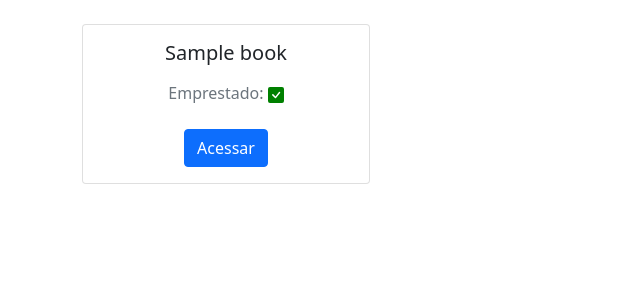
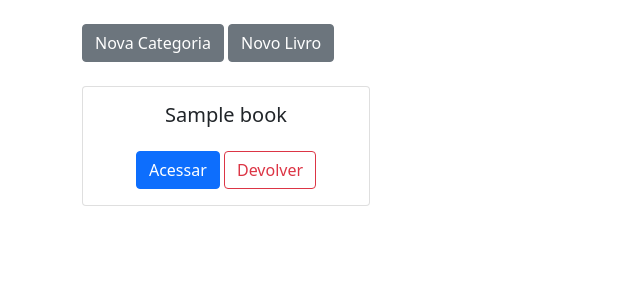
Before and after one commit to montalvas/lend-book, a Django app: template books/templates/books/home.html in a window 1280 px wide. Shown: the part 56-356 px from the top of the page, without its empty margins (0-640 px from the left). Run offline with Django 3.2, Linux system fonts and the light colour scheme; the template is opened without the code that fills it: values that come from a table or form of the project are taken from there, others are empty; tables that the repository leaves empty hold one stand-in row (values such as "Sample post"); some libraries are stand-ins or nearby versions.

Commit message:
redesenhado o layout dos buttons

```diff
--- a/books/templates/books/details.html
+++ b/books/templates/books/details.html
@@ -7,7 +7,9 @@
 
 <div class="container">
     <div class="row">
-        <div class="col"></div>
+        <div class="col">
+            <a class="btn btn-secondary" href="{% url 'books:home' %}" role="button">Voltar</a>
+        </div>
 
         <div class="col-6 col-sm-8">
             <h1 style="text-align: center;">Dados do livro:</h1>
--- a/books/templates/books/home.html
+++ b/books/templates/books/home.html
@@ -16,25 +16,29 @@
 
 <div class="container">
     <div class="row">
+        <div class="mb-4">
+            <button type="button" class="btn btn-secondary" data-toggle="modal" data-target="#newcategory">
+              Nova Categoria
+            </button>
+            <button type="button" class="btn btn-secondary" data-toggle="modal" data-target="#newbook">
+              Novo Livro
+            </button>
+        </div>
+    </div>
+    <div class="row">
         {% for book in books %}
             <div class="col-md mb-3">
                 <div class="card" style="width: 18rem;">
                     <div class="card-body" style="text-align: center;">
                         <h5 class="card-title mb-3">{{ book }}</h5>
-                        <h6 style="display: inline;" class="card-subtitle mb-3 text-muted">Emprestado: </h6>
-                        {% if book.lent %}
-                            <svg style="color: green; display: inline-block;" xmlns="http://www.w3.org/2000/svg" width="16" height="16" fill="currentColor" class="bi bi-check-square-fill" viewBox="0 0 16 16">
-                            <path d="M2 0a2 2 0 0 0-2 2v12a2 2 0 0 0 2 2h12a2 2 0 0 0 2-2V2a2 2 0 0 0-2-2H2zm10.03 4.97a.75.75 0 0 1 .011 1.05l-3.992 4.99a.75.75 0 0 1-1.08.02L4.324 8.384a.75.75 0 1 1 1.06-1.06l2.094 2.093 3.473-4.425a.75.75 0 0 1 1.08-.022z"/>
-                          </svg>
-                        {% else %}
-                            <svg style="color: red; display: inline-block;" xmlns="http://www.w3.org/2000/svg" width="16" height="16" fill="currentColor" class="bi bi-x-square-fill" viewBox="0 0 16 16">
-                            <path d="M2 0a2 2 0 0 0-2 2v12a2 2 0 0 0 2 2h12a2 2 0 0 0 2-2V2a2 2 0 0 0-2-2H2zm3.354 4.646L8 7.293l2.646-2.647a.5.5 0 0 1 .708.708L8.707 8l2.647 2.646a.5.5 0 0 1-.708.708L8 8.707l-2.646 2.647a.5.5 0 0 1-.708-.708L7.293 8 4.646 5.354a.5.5 0 1 1 .708-.708z"/>
-                          </svg>
-                        {% endif %}
-
                         <!-- buttons -->
                         <div class="mt-4">
                             <a class="btn btn-primary" href="{% url 'books:details' book.id %}"">Acessar</a>
+                            {% if book.lent %}
+                                <a class="btn btn-outline-danger" href="#" role="button">Devolver</a>
+                            {% else %}
+                                <a class="btn btn-outline-success" href="#" role="button">Emprestar</a>
+                            {% endif %}
                         </div>
                     </div>
                   </div>
--- a/books/urls.py
+++ b/books/urls.py
@@ -7,10 +7,12 @@ app_name = 'books'
 urlpatterns = [
     # Página inicial
     path('home/', views.home, name='home'),
-    # Página de informações do livro
+    # Informações do livro
     path('details/<int:id>', views.details, name='details'),
-    # Página de cadastro de livro
-    path('new/', views.register_book, name='register_book'),
-    # Página de exclusão de livro
+    # Cadastro de livro
+    path('new_book/', views.register_book, name='register_book'),
+    # Exclusão de livro
     path('delete/<int:id>', views.delete_book, name='delete_book'),
+    # Cadastro de categoria
+    path('new_category/', views.register_category, name='register_category'),
 ]
--- a/templates/_layouts/base.html
+++ b/templates/_layouts/base.html
@@ -18,16 +18,34 @@
       <div class="container-fluid">
         <a class="navbar-brand" href="{% url 'books:home' %}">Lendbook</a>
         {% if auth_user %}
-          <button type="button" class="btn btn-success" data-toggle="modal" data-target="#newbook">
-            Novo Livro
-          </button>
           <a class="btn btn-danger" href="{% url 'users:logout' %}">Logout</a>
         {% endif %}
       </div>
     </nav>
 
     {% if auth_user %}
-    <!-- Modal -->
+    <!-- Modal newbook -->
+    <div class="modal fade" id="newcategory" tabindex="-1" role="dialog" aria-labelledby="exampleModalLabel" aria-hidden="true">
+      <div class="modal-dialog" role="document">
+        <div class="modal-content">
+          <div class="modal-header">
+            <h5 class="modal-title" id="exampleModalLabel">Cadastrar categoria</h5>
+          </div>
+          <div class="modal-body">
+            <form method="POST" action="{% url 'books:register_category' %}">{% csrf_token %}
+              <table>
+                {{ form_category.as_table }}
+              </table>
+              <hr class="mb-4">
+              <input type="submit" class="btn btn-success" value="Salvar">
+              <button type="button" class="btn btn-danger" data-dismiss="modal">Cancelar</button>
+            </form>
+          </div>
+        </div>
+      </div>
+    </div>
+
+    <!-- Modal newbook -->
     <div class="modal fade" id="newbook" tabindex="-1" role="dialog" aria-labelledby="exampleModalLabel" aria-hidden="true">
       <div class="modal-dialog" role="document">
         <div class="modal-content">
```
Also changed, not shown: books/forms.py (+11 -1 lines), books/views.py (+20 -2 lines).
